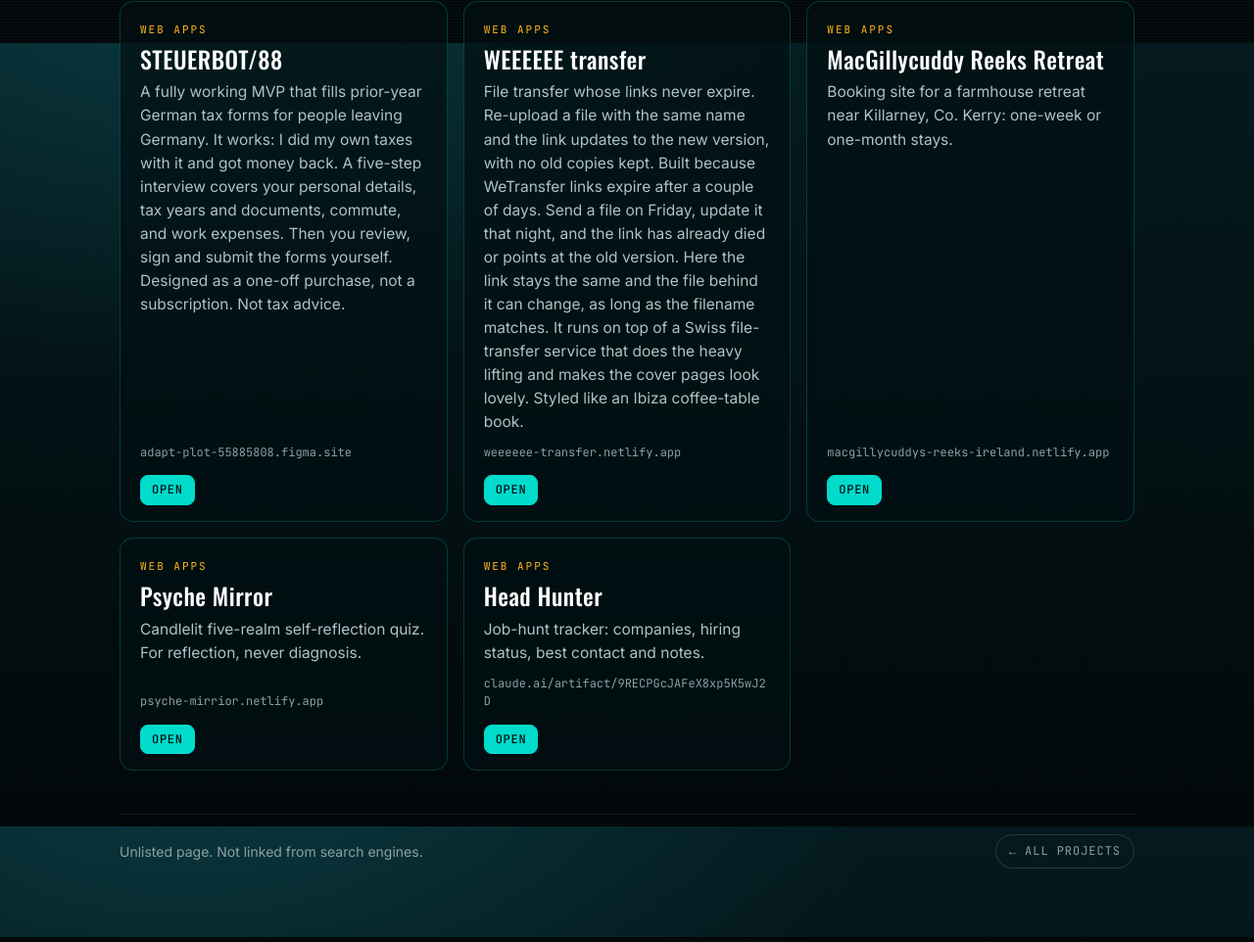
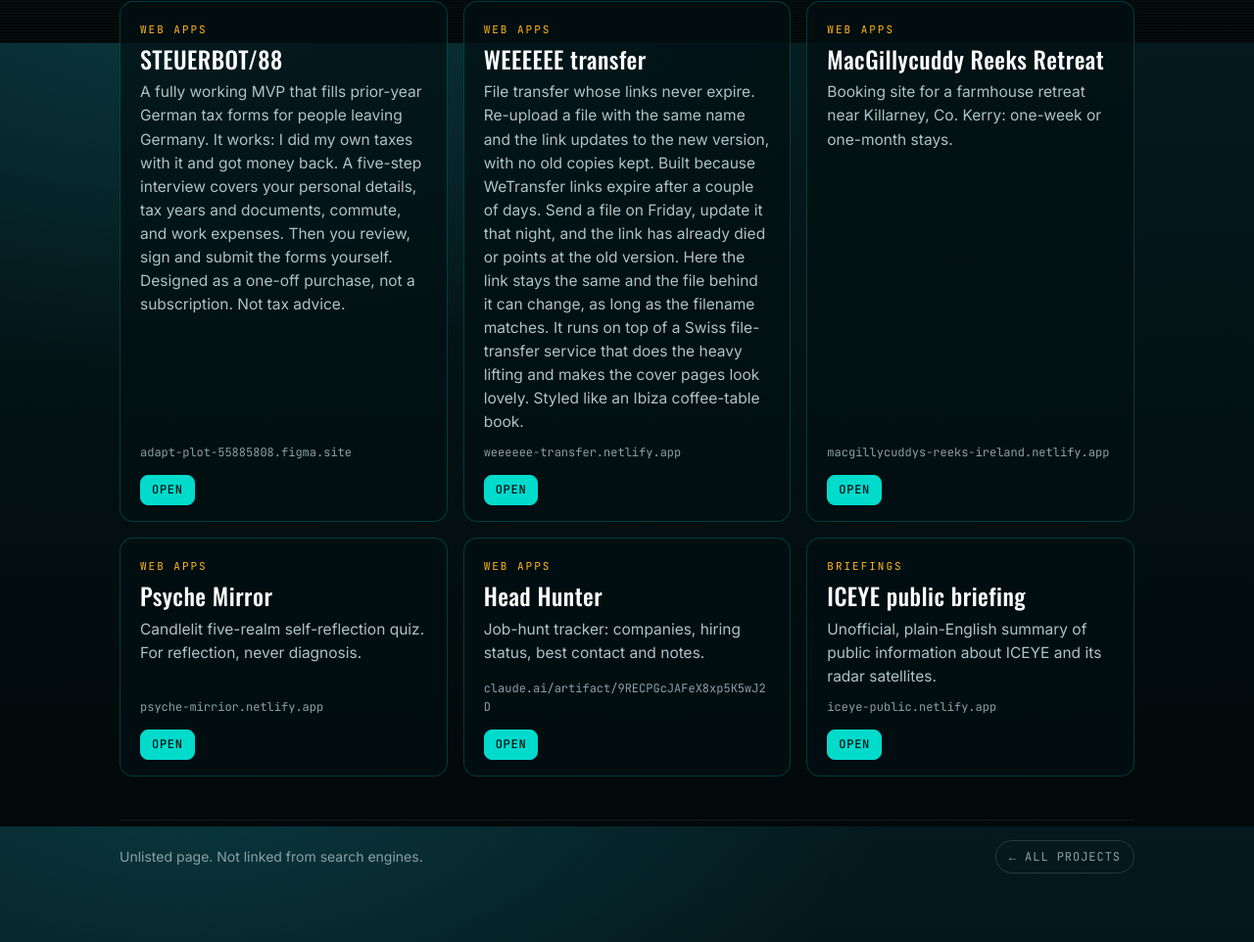
Before and after one commit to lolo737/lolo737.github.io, a plain HTML site: page netlify/index.html in a window 1280 px wide. Shown: the part 756-1718 px from the top of the page at 98% size. Drawn offline with nearby package versions, Linux system fonts and the light colour scheme.

Commit message:
Netlify page: add ICEYE public briefing card back
Co-Authored-By: Claude Sonnet 5.5 <noreply@anthropic.com>
Claude-Session: https://claude.ai/code/session_018wdzkenRXpA3PCpdhFcpn7

```diff
--- a/netlify/index.html
+++ b/netlify/index.html
@@ -71,6 +71,7 @@ a:focus-visible,button:focus-visible{outline:2px solid var(--am);outline-offset:
 <article class="card"><div class="cat">Web apps</div><h2>MacGillycuddy Reeks Retreat</h2><p>Booking site for a farmhouse retreat near Killarney, Co. Kerry: one-week or one-month stays.</p><div class="u">macgillycuddys-reeks-ireland.netlify.app</div><div class="row"><a class="live" href="https://macgillycuddys-reeks-ireland.netlify.app" rel="noopener">Open</a></div></article>
 <article class="card"><div class="cat">Web apps</div><h2>Psyche Mirror</h2><p>Candlelit five-realm self-reflection quiz. For reflection, never diagnosis.</p><div class="u">psyche-mirrior.netlify.app</div><div class="row"><a class="live" href="https://psyche-mirrior.netlify.app/" rel="noopener">Open</a></div></article>
 <article class="card"><div class="cat">Web apps</div><h2>Head Hunter</h2><p>Job-hunt tracker: companies, hiring status, best contact and notes.</p><div class="u">claude.ai/artifact/9RECPGcJAFeX8xp5K5wJ2D</div><div class="row"><a class="live" href="https://claude.ai/artifact/9RECPGcJAFeX8xp5K5wJ2D" rel="noopener">Open</a></div></article>
+<article class="card"><div class="cat">Briefings</div><h2>ICEYE public briefing</h2><p>Unofficial, plain-English summary of public information about ICEYE and its radar satellites.</p><div class="u">iceye-public.netlify.app</div><div class="row"><a class="live" href="https://iceye-public.netlify.app" rel="noopener">Open</a></div></article>
 </div>
 <footer class="foot"><span>Unlisted page. Not linked from search engines.</span><a class="back chip" href="../" style="text-decoration:none">← All projects</a></footer>
 </div>
```
